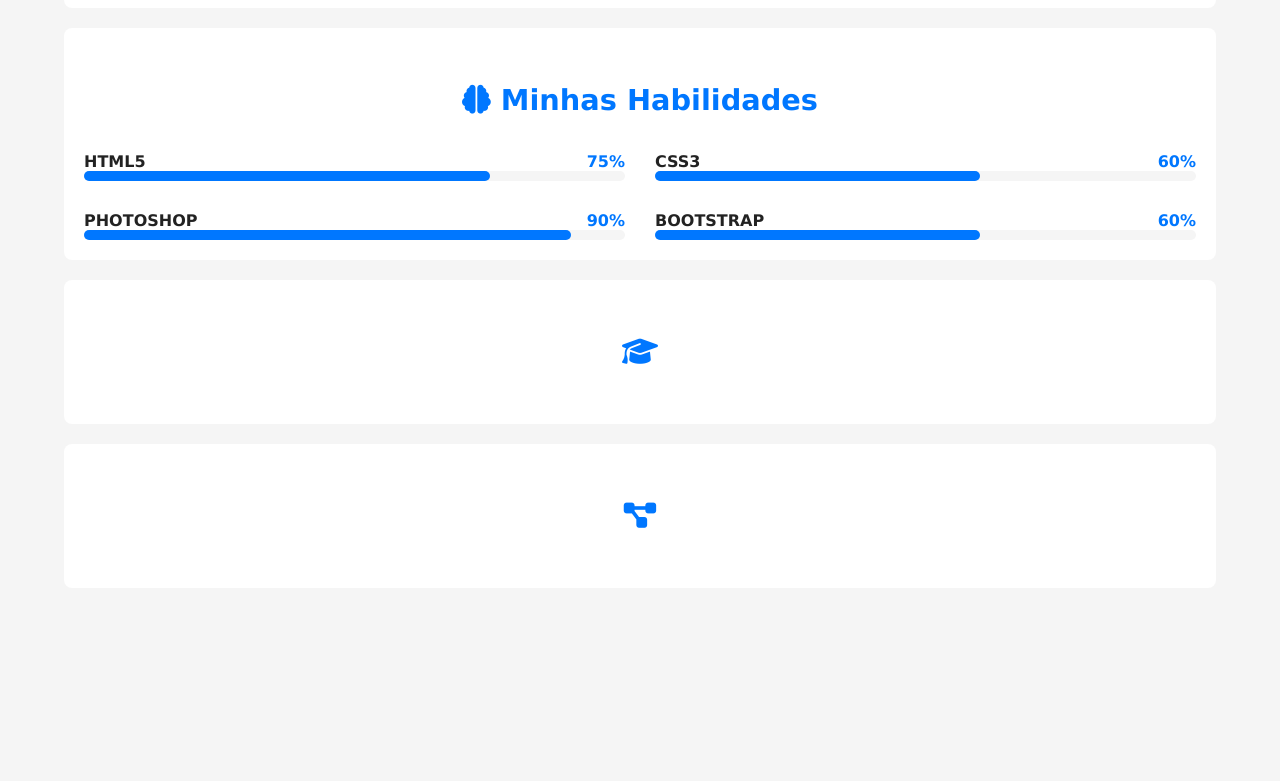
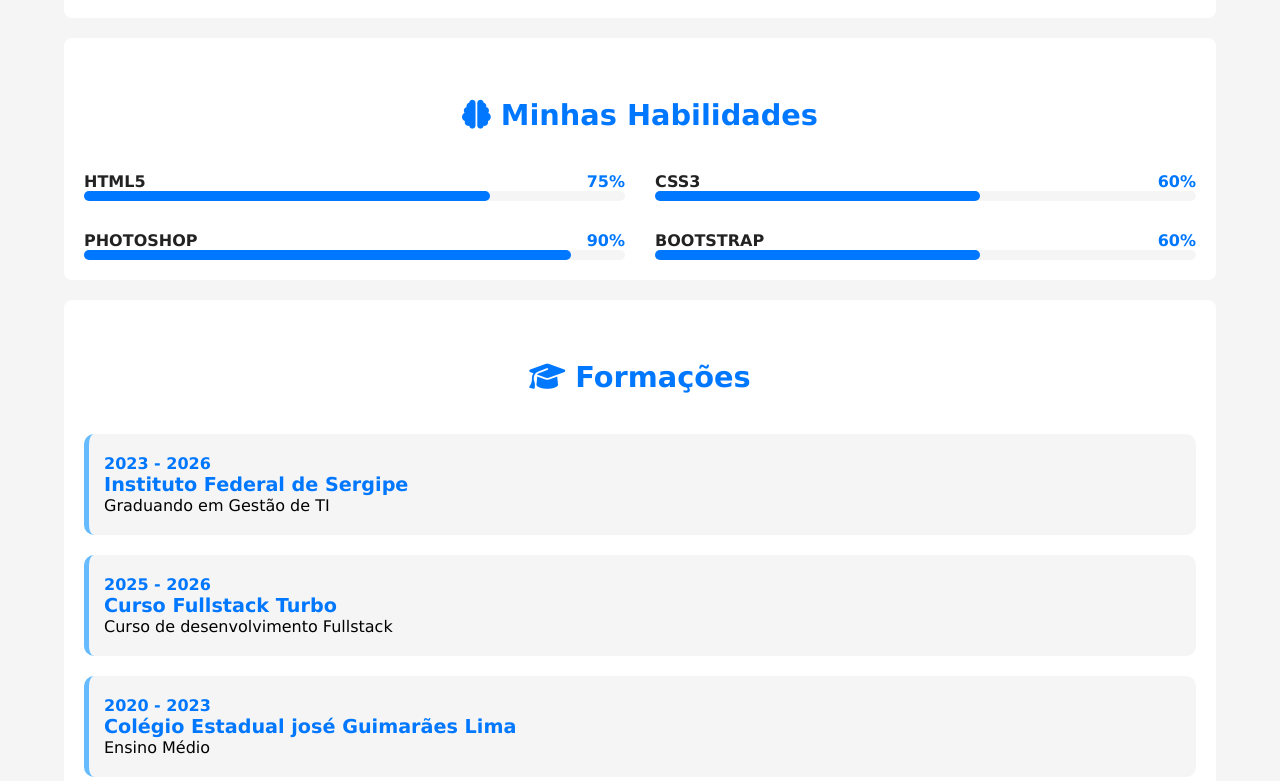
Before and after one commit to Pedro-Rocha-Araujo/portifolio-responsivo-curso-em-video, a plain HTML site: page index.html in a window 1280 px wide. Shown: the part 1128-1909 px from the top of the page. Before the commit the page ends 1736 px from the top, so only its background shows below. Drawn offline with Linux system fonts and the light colour scheme.

Commit message:
Seção de formções adcionada

```diff
--- a/estilos/style.css
+++ b/estilos/style.css
@@ -17,6 +17,10 @@ body{
   font-family: Verdana, arial, Tahoma, sans-serif;
   background-color: var(--fundo-principal);
 }
+
+
+
+
 
 header{
   background-color: var(--destaque);
@@ -44,6 +48,10 @@ ul li a{
 ul li a:hover{
   background-color: var(--destaque-inverso);
 }
+
+
+
+
 
 main{
   display: grid;
@@ -115,7 +123,7 @@ article{
 
 article h2{
   color: var(--destaque);
-  margin: 35px 0;
+  margin: 40px 0;
   font-size: 1.8rem;
   text-align: center;
 }
@@ -179,3 +187,36 @@ div.container-habilidades .progresso{
   height: 100%;
   border-radius: 5px;
 }
+
+
+
+
+
+div#formacao-container{
+  display: flex;
+  flex-direction: column-reverse;
+  gap: 20px;
+}
+
+div#formacao-container div.curso{
+  background-color: var(--fundo-principal);
+  border-radius: 10px;
+  border-left: 5px solid var(--destaque-inverso);
+  padding: 20px 0 20px 15px;
+  transition: border 0.1s, color 0.1s;
+}
+
+div#formacao-container div.curso:hover{
+  border-left: 8px solid var(--destaque);
+  cursor: pointer;
+}
+
+div#formacao-container p.periodo{
+  color: #0077ff;
+  font-weight: bold;
+}
+
+div#formacao-container h3.instituicao{
+  color: #0077ff;
+  font-size: 1.2rem;
+}
--- a/index.html
+++ b/index.html
@@ -31,6 +31,7 @@
                 <a href="https://www.linkedin.com/in/pedro-rocha-araujo-b4a823278/" target="_blank"><i class="fa-brands fa-linkedin"></i></a>
             </div>
         </section>
+
         <section id="detalhes">
             <article id="video">
                 <h2><i class="fa-solid fa-handshake"></i> Deixe-me apresentar</h2>
@@ -38,6 +39,7 @@
                     <iframe width="560" height="315" src="https://www.youtube.com/embed/vl0eatPehLs?si=dVSwaQOAMwvJ0FL4" title="YouTube video player" frameborder="0" allow="accelerometer; autoplay; clipboard-write; encrypted-media; gyroscope; picture-in-picture; web-share" referrerpolicy="strict-origin-when-cross-origin" allowfullscreen></iframe>
                 </div>
             </article>
+
             <article id="habilidades">
                 <h2><i class="fa-solid fa-brain"></i> Minhas Habilidades</h2>
                 <div class="container-habilidades">
@@ -82,11 +84,30 @@
                     </div>
                 </div>
             </article>
+
             <article id="formacao">
-                <h2> <i class="fa-solid fa-graduation-cap"></i></h2>
+                <h2><i class="fa-solid fa-graduation-cap"></i> Formações</h2>
+                <div id="formacao-container">
+                    <div class="curso">
+                        <p class="periodo">2020 - 2023</p>
+                        <h3 class="instituicao">Colégio Estadual josé Guimarães Lima</h3>
+                        <p class="titulacao">Ensino Médio</p>
+                    </div>
+                    <div class="curso">
+                        <p class="periodo">2025 - 2026</p>
+                        <h3 class="instituicao">Curso Fullstack Turbo</h3>
+                        <p class="titulacao">Curso de desenvolvimento Fullstack</p>
+                    </div>
+                    <div class="curso">
+                        <p class="periodo">2023 - 2026</p>
+                        <h3 class="instituicao">Instituto Federal de Sergipe</h3>
+                        <p class="titulacao">Graduando em Gestão de TI</p>
+                    </div>
+                </div>
             </article>
+
             <article id="projetos">
-                <h2> <i class="fa-solid fa-diagram-project"></i></h2>
+                <h2><i class="fa-solid fa-diagram-project"></i></h2>
             </article>
         </section>
     </main>
```
